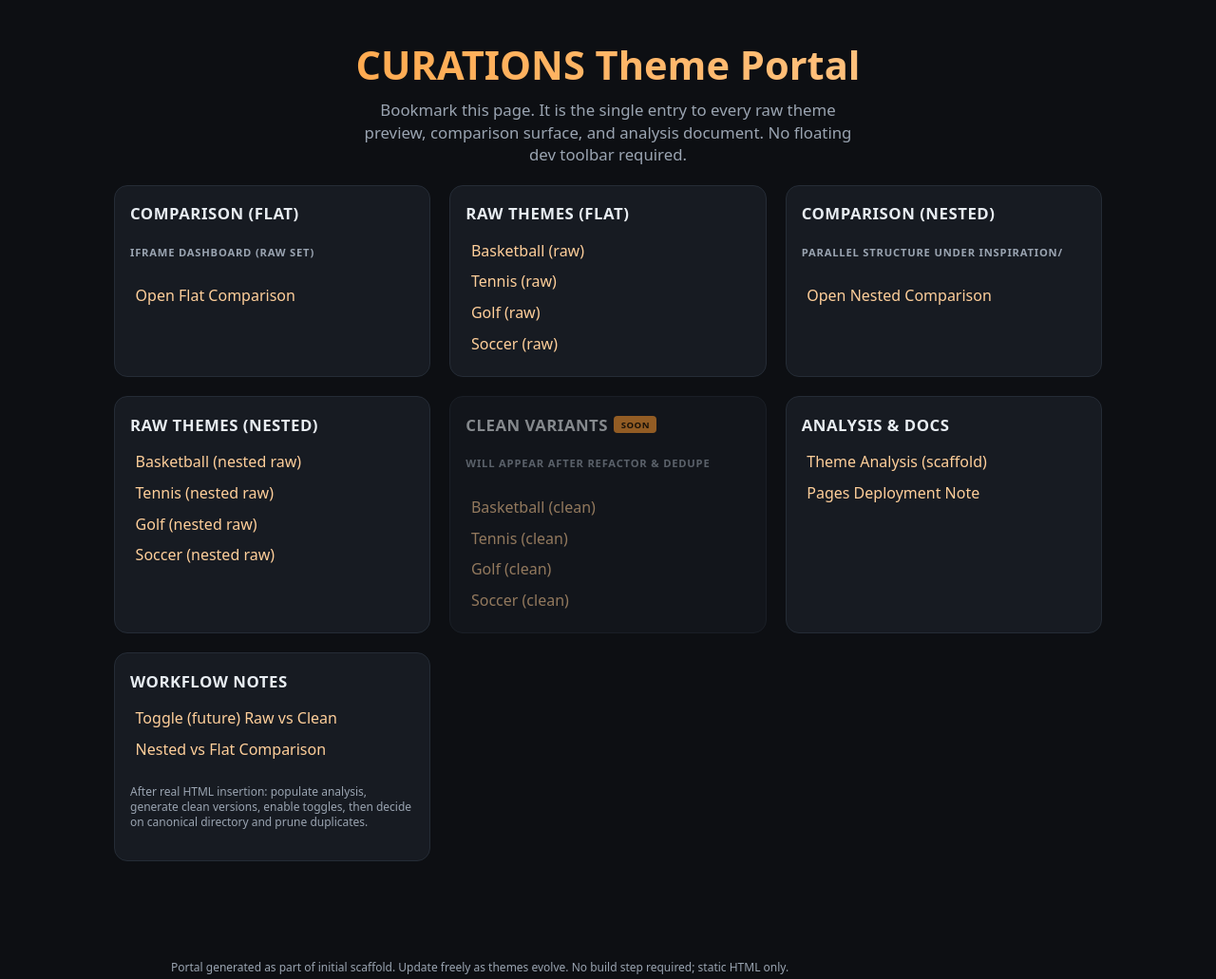
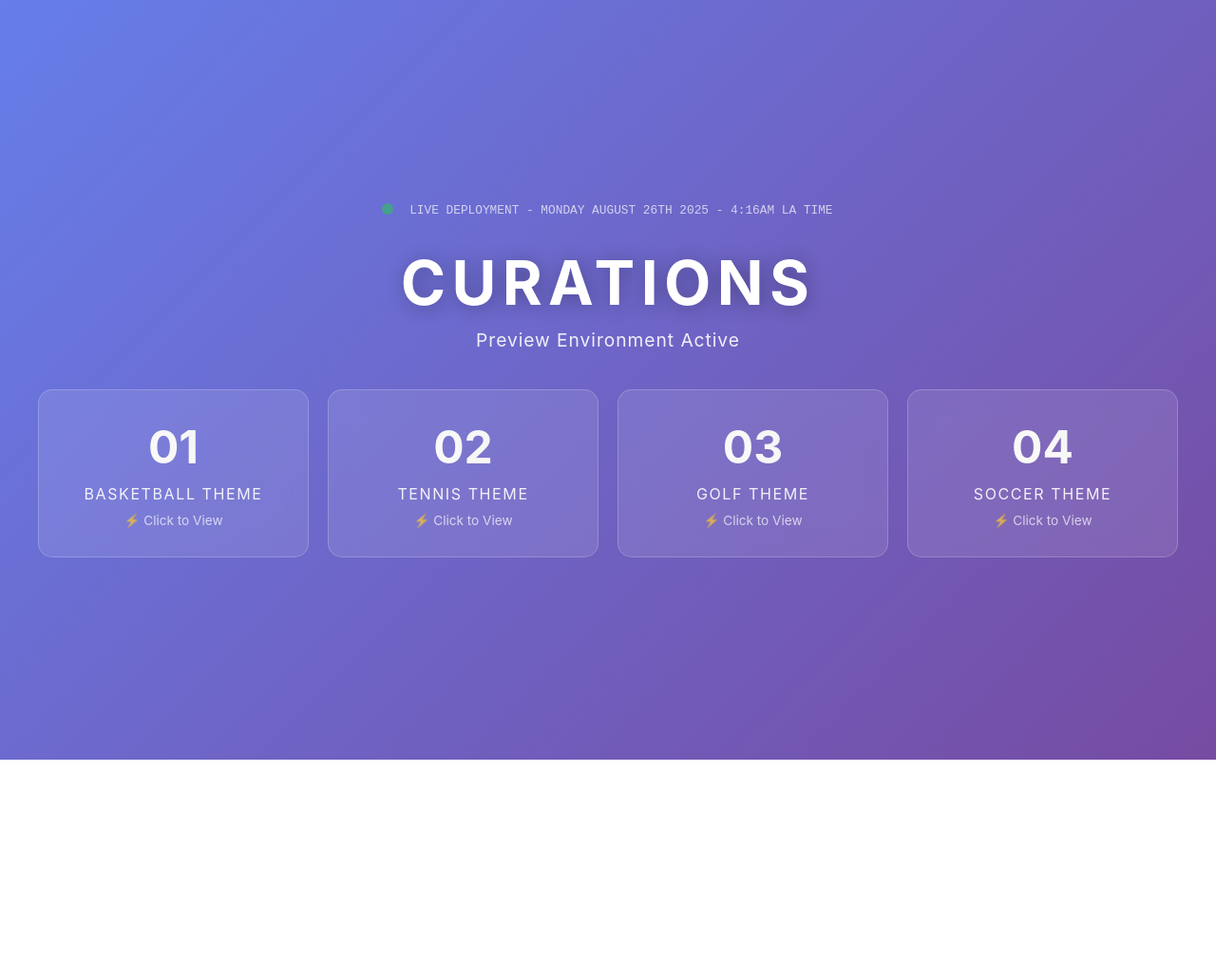
Before and after one commit to CurationsLA/paperthoughts, a plain HTML site: page index.html in a window 1280 px wide. Shown: the whole page at 95% size. After the commit the page ends 800 px from the top, so only its background shows below. Drawn offline with Linux system fonts and the light colour scheme.

Commit message:
Update index.html
Simple fix via Copilot.

```diff
--- a/index.html
+++ b/index.html
@@ -1,106 +1,148 @@
 <!DOCTYPE html>
 <html lang="en">
 <head>
-  <meta charset="UTF-8" />
-  <title>CURATIONS Theme Portal</title>
-  <meta name="viewport" content="width=device-width,initial-scale=1" />
-  <style>
-    :root {
-      --bg:#0d0f13; --card:#171b22; --accent:#ff9c33; --accent-soft:#ffcf9a; --text:#e8edf2; --muted:#9aa4b1; --border:#252c36; --focus:#ffc477;
-      --mono:"SFMono-Regular",ui-monospace,Menlo,Consolas,"Liberation Mono",monospace;
-    }
-    * { box-sizing:border-box; }
-    body { margin:0; font-family:System-ui,-apple-system,Segoe UI,Roboto,Ubuntu,sans-serif; background:var(--bg); color:var(--text); -webkit-font-smoothing:antialiased; }
-    header { padding:2.5rem 1.5rem 1.25rem; text-align:center; }
-    h1 { margin:0 0 .5rem; font-size:clamp(1.9rem,4vw,2.6rem); background:linear-gradient(90deg,var(--accent),var(--accent-soft)); -webkit-background-clip:text; color:transparent; }
-    p.lead { margin:.25rem auto 0; max-width:56ch; font-size:1.05rem; line-height:1.4; color:var(--muted); }
-    main { max-width:1080px; margin:0 auto; padding:0 1.25rem 4rem; display:grid; gap:1.25rem; grid-template-columns:repeat(auto-fit,minmax(260px,1fr)); }
-    section.card { background:var(--card); border:1px solid var(--border); padding:1.1rem 1rem 1.25rem; border-radius:14px; display:flex; flex-direction:column; gap:.65rem; position:relative; overflow:hidden; }
-    section.card:focus-within, section.card:hover { border-color:var(--accent); }
-    h2 { font-size:1.05rem; letter-spacing:.5px; text-transform:uppercase; margin:0; font-weight:600; display:flex; align-items:center; gap:.4rem; }
-    h2 span.tag { font-size:.6rem; background:var(--accent); color:#231400; padding:.15rem .45rem; border-radius:4px; font-weight:600; letter-spacing:.5px; }
-    ul.links { list-style:none; margin:.25rem 0 0; padding:0; display:flex; flex-direction:column; gap:.35rem; }
-    ul.links li a { text-decoration:none; color:var(--accent-soft); font-weight:500; display:inline-flex; align-items:center; gap:.4rem; padding:.25rem .35rem; border-radius:6px; line-height:1.2; }
-    ul.links li a:focus, ul.links li a:hover { background:#202833; color:var(--accent); outline:0; }
-    a.inline { color:var(--accent-soft); }
-    a.inline:hover { color:var(--accent); }
-    code { font-family:var(--mono); font-size:.8rem; background:#1f2630; padding:.15rem .4rem; border-radius:4px; color:var(--accent-soft); }
-    footer { max-width:960px; margin:2.5rem auto 2rem; padding:0 1.25rem; font-size:.75rem; color:var(--muted); line-height:1.4; }
-    .note { font-size:.7rem; text-transform:uppercase; letter-spacing:.8px; font-weight:600; color:var(--muted); }
-    .future { opacity:.55; }
-    .future ul.links li a { pointer-events:none; cursor:default; }
-    @media (prefers-reduced-motion:no-preference) {
-      section.card { transition:border-color .35s, background-color .35s; }
-      ul.links li a { transition:background-color .3s,color .3s; }
-    }
-  </style>
+    <meta charset="UTF-8">
+    <meta name="viewport" content="width=device-width, initial-scale=1.0">
+    <title>CURATIONS - Live Preview</title>
+    <style>
+        * { margin: 0; padding: 0; box-sizing: border-box; }
+
+        body {
+            background: linear-gradient(135deg, #667eea 0%, #764ba2 100%);
+            min-height: 100vh;
+            display: flex;
+            flex-direction: column;
+            align-items: center;
+            justify-content: center;
+            font-family: -apple-system, system-ui, sans-serif;
+            color: white;
+            padding: 20px;
+        }
+
+        .container {
+            text-align: center;
+            max-width: 1200px;
+            width: 100%;
+        }
+
+        h1 {
+            font-size: clamp(2rem, 8vw, 4rem);
+            letter-spacing: 0.1em;
+            margin-bottom: 10px;
+            text-shadow: 2px 2px 20px rgba(0,0,0,0.3);
+        }
+
+        .tagline {
+            font-size: 1.2rem;
+            opacity: 0.9;
+            margin-bottom: 40px;
+            letter-spacing: 0.05em;
+        }
+
+        .timestamp {
+            font-family: monospace;
+            font-size: 0.8rem;
+            opacity: 0.7;
+            margin-bottom: 30px;
+        }
+
+        .themes-grid {
+            display: grid;
+            grid-template-columns: repeat(auto-fit, minmax(250px, 1fr));
+            gap: 20px;
+            margin-top: 40px;
+        }
+
+        .theme-card {
+            background: rgba(255,255,255,0.1);
+            backdrop-filter: blur(10px);
+            border-radius: 15px;
+            padding: 30px;
+            transition: all 0.3s ease;
+            cursor: pointer;
+            border: 1px solid rgba(255,255,255,0.2);
+        }
+
+        .theme-card:hover {
+            transform: translateY(-5px);
+            background: rgba(255,255,255,0.15);
+            box-shadow: 0 10px 40px rgba(0,0,0,0.2);
+        }
+
+        .theme-number {
+            font-size: 3rem;
+            font-weight: bold;
+            margin-bottom: 10px;
+            background: linear-gradient(45deg, #fff, #f0f0f0);
+            -webkit-background-clip: text;
+            -webkit-text-fill-color: transparent;
+        }
+
+        .theme-name {
+            font-size: 1rem;
+            text-transform: uppercase;
+            letter-spacing: 0.1em;
+            opacity: 0.9;
+        }
+
+        .status {
+            margin-top: 10px;
+            font-size: 0.85rem;
+            opacity: 0.7;
+        }
+
+        .live-indicator {
+            display: inline-block;
+            width: 10px;
+            height: 10px;
+            background: #00ff00;
+            border-radius: 50%;
+            animation: pulse 2s infinite;
+            margin-right: 10px;
+        }
+
+        @keyframes pulse {
+            0% { opacity: 1; transform: scale(1); }
+            50% { opacity: 0.5; transform: scale(1.2); }
+            100% { opacity: 1; transform: scale(1); }
+        }
+    </style>
 </head>
 <body>
-  <header>
-    <h1>CURATIONS Theme Portal</h1>
-    <p class="lead">Bookmark this page. It is the single entry to every raw theme preview, comparison surface, and analysis document. No floating dev toolbar required.</p>
-  </header>
-  <main>
-    <section class="card" aria-labelledby="comparison-flat">
-      <h2 id="comparison-flat">Comparison (Flat)</h2>
-      <p class="note">Iframe dashboard (raw set)</p>
-      <ul class="links">
-        <li><a href="previews/comparison.html">Open Flat Comparison</a></li>
-      </ul>
-    </section>
-    <section class="card" aria-labelledby="raw-flat">
-      <h2 id="raw-flat">Raw Themes (Flat)</h2>
-      <ul class="links">
-        <li><a href="previews/basketball.html">Basketball (raw)</a></li>
-        <li><a href="previews/tennis.html">Tennis (raw)</a></li>
-        <li><a href="previews/golf.html">Golf (raw)</a></li>
-        <li><a href="previews/soccer.html">Soccer (raw)</a></li>
-      </ul>
-    </section>
-    <section class="card" aria-labelledby="comparison-nested">
-      <h2 id="comparison-nested">Comparison (Nested)</h2>
-      <p class="note">Parallel structure under inspiration/</p>
-      <ul class="links">
-        <li><a href="inspiration/theme-comparison.html">Open Nested Comparison</a></li>
-      </ul>
-    </section>
-    <section class="card" aria-labelledby="raw-nested">
-      <h2 id="raw-nested">Raw Themes (Nested)</h2>
-      <ul class="links">
-        <li><a href="inspiration/theme-previews/basketball-raw.html">Basketball (nested raw)</a></li>
-        <li><a href="inspiration/theme-previews/tennis-raw.html">Tennis (nested raw)</a></li>
-        <li><a href="inspiration/theme-previews/golf-raw.html">Golf (nested raw)</a></li>
-        <li><a href="inspiration/theme-previews/soccer-raw.html">Soccer (nested raw)</a></li>
-      </ul>
-    </section>
-    <section class="card future" aria-labelledby="clean-future">
-      <h2 id="clean-future">Clean Variants <span class="tag">Soon</span></h2>
-      <p class="note">Will appear after refactor & dedupe</p>
-      <ul class="links">
-        <li><a href="#">Basketball (clean)</a></li>
-        <li><a href="#">Tennis (clean)</a></li>
-        <li><a href="#">Golf (clean)</a></li>
-        <li><a href="#">Soccer (clean)</a></li>
-      </ul>
-    </section>
-    <section class="card" aria-labelledby="analysis-docs">
-      <h2 id="analysis-docs">Analysis & Docs</h2>
-      <ul class="links">
-        <li><a href="THEME-ANALYSIS.md">Theme Analysis (scaffold)</a></li>
-        <li><a href="README-PAGES-NOTE.md">Pages Deployment Note</a></li>
-      </ul>
-    </section>
-    <section class="card" aria-labelledby="workflow-next">
-      <h2 id="workflow-next">Workflow Notes</h2>
-      <ul class="links">
-        <li><a href="previews/comparison.html#">Toggle (future) Raw vs Clean</a></li>
-        <li><a href="inspiration/theme-comparison.html#">Nested vs Flat Comparison</a></li>
-      </ul>
-      <p style="font-size:.75rem; line-height:1.35; color:var(--muted);">After real HTML insertion: populate analysis, generate clean versions, enable toggles, then decide on canonical directory and prune duplicates.</p>
-    </section>
-  </main>
-  <footer>
-    <p>Portal generated as part of initial scaffold. Update freely as themes evolve. No build step required; static HTML only.</p>
-  </footer>
+    <div class="container">
+        <div class="timestamp">
+            <span class="live-indicator"></span>
+            LIVE DEPLOYMENT - MONDAY AUGUST 26TH 2025 - 4:16AM LA TIME
+        </div>
+
+        <h1>CURATIONS</h1>
+        <div class="tagline">Preview Environment Active</div>
+
+        <div class="themes-grid">
+            <div class="theme-card" onclick="window.location.href='./basketball.html'">
+                <div class="theme-number">01</div>
+                <div class="theme-name">Basketball Theme</div>
+                <div class="status">⚡ Click to View</div>
+            </div>
+
+            <div class="theme-card" onclick="window.location.href='./tennis.html'">
+                <div class="theme-number">02</div>
+                <div class="theme-name">Tennis Theme</div>
+                <div class="status">⚡ Click to View</div>
+            </div>
+
+            <div class="theme-card" onclick="window.location.href='./golf.html'">
+                <div class="theme-number">03</div>
+                <div class="theme-name">Golf Theme</div>
+                <div class="status">⚡ Click to View</div>
+            </div>
+
+            <div class="theme-card" onclick="window.location.href='./soccer.html'">
+                <div class="theme-number">04</div>
+                <div class="theme-name">Soccer Theme</div>
+                <div class="status">⚡ Click to View</div>
+            </div>
+        </div>
+    </div>
 </body>
 </html>
```
